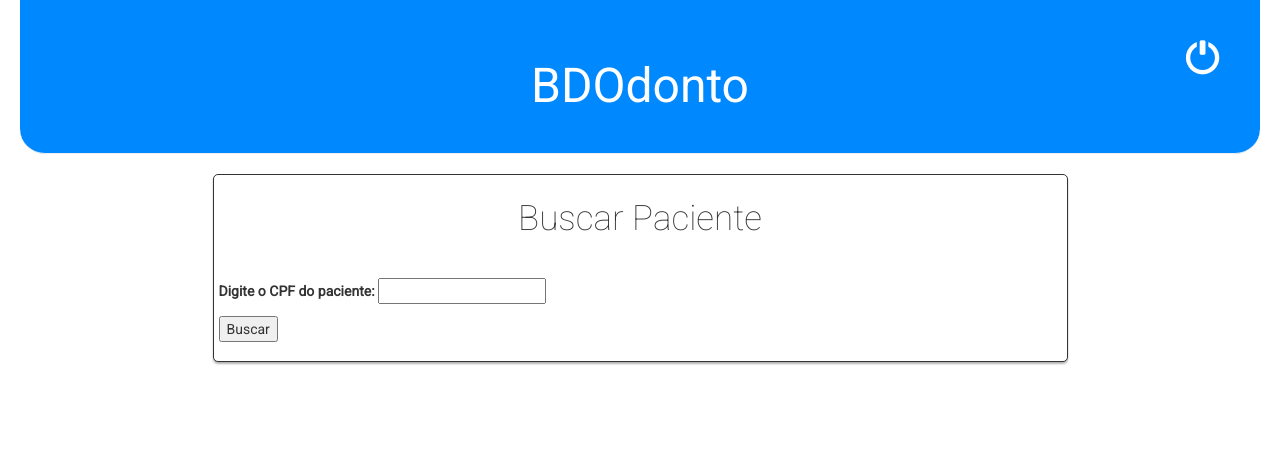
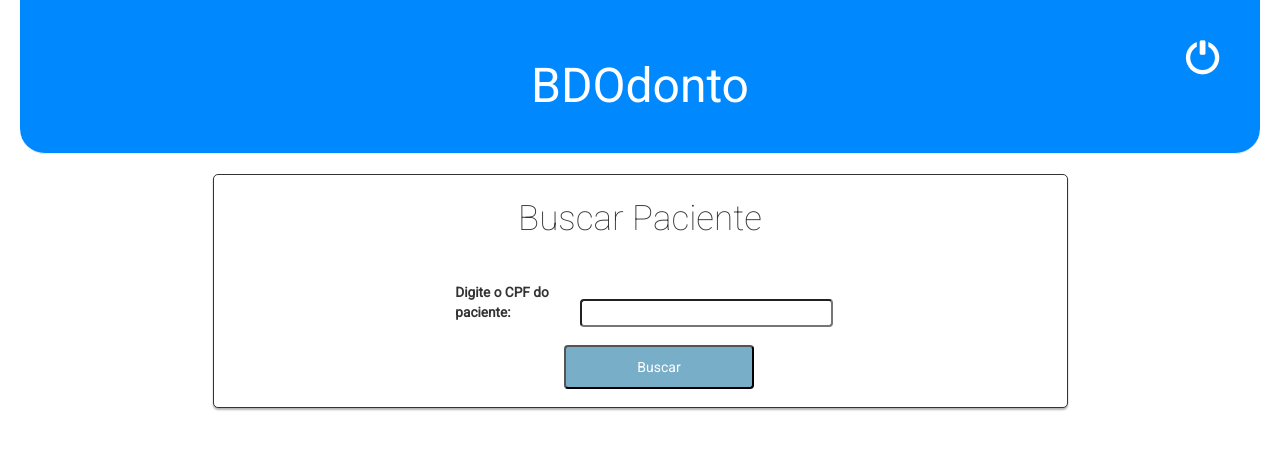
Before and after one commit to FACTOSolution/bdOdonto, a Django app: page /buscar_paciente/ in a window 1280 px wide. Shown: the top 450 px of the page. Run offline with Django 3.2, Linux system fonts and the light colour scheme; the visitor is signed in with stand-in values (Sample User, id 1); data that the repository does not hold is empty; parts of the project's set-up code (start-up, migrations or seed data) failed here and were passed over; some libraries are stand-ins or nearby versions.

Commit message:
Updating buscar_paciente view

```diff
--- a/bdOdonto/bdOdonto/settings.py
+++ b/bdOdonto/bdOdonto/settings.py
@@ -26,7 +26,7 @@ SECRET_KEY = 'o(ibdbquztox&4o#23fr&oflwxjugo&l%*7_0bp6&ppyb+73$p'
 # SECURITY WARNING: don't run with debug turned on in production!
 DEBUG = True
 
-ALLOWED_HOSTS = []
+ALLOWED_HOSTS = ['*']
 
 
 # Application definition
--- /dev/null
+++ b/bdOdonto/sistema_fichas/static/css/buscar_paciente.css
@@ -0,0 +1,60 @@
+@import url(https://fonts.googleapis.com/css?family=Roboto:400,100);
+
+body {
+	font-family: 'Roboto', Arial, Helvetica, sans-serif;
+}
+
+#div_busca {
+	border-style: solid;
+	border-width: 0.5px;
+	background-color: #FFFFFF;
+	border-radius: 5px;
+	box-shadow: 0px 2px 2px rgba(0, 0, 0, 0.3);
+	width: 75%;
+	margin-left: 12.5%;
+	margin-right: 12.5%;
+	margin-bottom: 2%;
+	padding: 5px;
+}
+
+#div_busca h2 {
+	position: relative;
+	text-align: center;
+	padding-bottom: 30px;
+	font-weight: 100;
+	font-size: 2.5em;
+}
+
+#buscar_paciente {
+	margin: auto;
+	width: 75%;
+}
+
+#buscar_paciente label{
+	width: 20%;
+	padding: 5px;
+	margin-left: 20%;
+	font-size: 0.975em;
+}
+
+#buscar_paciente p > input{
+	width: 40%;
+	padding-bottom: 3px;
+	border-radius: 4px;
+}
+
+#buscar_paciente input[type="submit"]{
+	padding: 4px;
+	display: block;
+	margin-left: 38%;
+	margin-top: 2%;
+	margin-bottom: 2%;
+	text-align: center;
+	width: 30%;
+	position: relative;
+	background: #79aec8;
+	padding: 10px 15px;
+	border-radius: 4px;
+	color: #FFFFFF;
+	cursor: pointer;
+}
--- a/bdOdonto/sistema_fichas/static/css/listar_turmas.css
+++ b/bdOdonto/sistema_fichas/static/css/listar_turmas.css
@@ -47,7 +47,7 @@ body {
 
 .turma:hover {
 	color: #FFFFFF;
-	width: 170px;
+	width: 150px;
 	background-color: #0088FF;
 	border: 1px solid #b9b9b9;
 	border-top: 1px solid #a0a0a0;
--- a/bdOdonto/sistema_fichas/templates/sistema_fichas/buscar_paciente.html
+++ b/bdOdonto/sistema_fichas/templates/sistema_fichas/buscar_paciente.html
@@ -2,11 +2,11 @@
 {% block content %}
 <head>
     <meta charset="UTF-8">
-    <link rel="stylesheet" href="/static/css/atendimento.css">
+    <link rel="stylesheet" href="/static/css/buscar_paciente.css">
 </head>
-<div id="div_atendimento">
+<div id="div_busca">
     <h2>Buscar Paciente</h2>
-    <form action="" method="post">
+    <form id="buscar_paciente" action="" method="post">
       {% csrf_token %}
       {{ form.as_p }}
       <input type="submit" value="Buscar" />
--- a/bdOdonto/sistema_fichas/templates/sistema_fichas/odontograma.html
+++ b/bdOdonto/sistema_fichas/templates/sistema_fichas/odontograma.html
@@ -206,8 +206,8 @@ function drawBlueFilledCircle(x, y){
     ctx.fill();
 }
 canvas.onclick = function(event) {
-    var x = (event.clientX - 4) - (rect.left + (window.scrollX));
-    var y = (event.clientY - 3) - (rect.top - (window.scrollY));
+    var x = (event.clientX - 10) - (rect.left + (window.scrollX));
+    var y = (event.clientY - 10) - (rect.top - (window.scrollY));
     switch(drawing_type){
         case "redfilledcircle":
             drawRedFilledCircle(x, y);
--- a/bdOdonto/sistema_fichas/views.py
+++ b/bdOdonto/sistema_fichas/views.py
@@ -125,9 +125,10 @@ def atendimento_opcoes(request):
     turma_aluno = get_object_or_404(Turma_Aluno, turma=turma, aluno=aluno)
     ficha_pk = request.session['ficha_atual']
     tipo_ficha = get_object_or_404(Tipo_Ficha, nome=ficha_pk)
-    paciente = get_object_or_404(Paciente, cpf=request.session['paciente_atual'])
+    cpf = request.session['paciente_atual']
+    paciente = get_object_or_404(Paciente, cpf=cpf)
+    print(request.session['ficha_atual'], tipo_ficha, paciente, turma_aluno)
     atendimento = get_object_or_404(Atendimento, turma_aluno=turma_aluno, tipo_ficha=tipo_ficha, paciente=paciente)
-    print request.session['ficha_atual']
     if Odontograma.objects.filter(atendimento=atendimento):
         odontograma = True
     return render(request, 'sistema_fichas/atendimento_opcoes.html',
@@ -371,4 +372,5 @@ def buscar_paciente(request):
                 return redirect('sistema_fichas:atendimento')
     else:
         form = BuscarPaciente()
-    return render(request, 'sistema_fichas/buscar_paciente.html', {'form': form})
+    return render(request, 'sistema_fichas/buscar_paciente.html',
+                  {'form': form})
```
Also changed, not shown: bdOdonto/sistema_fichas/static/css/base.css (indentation only).
